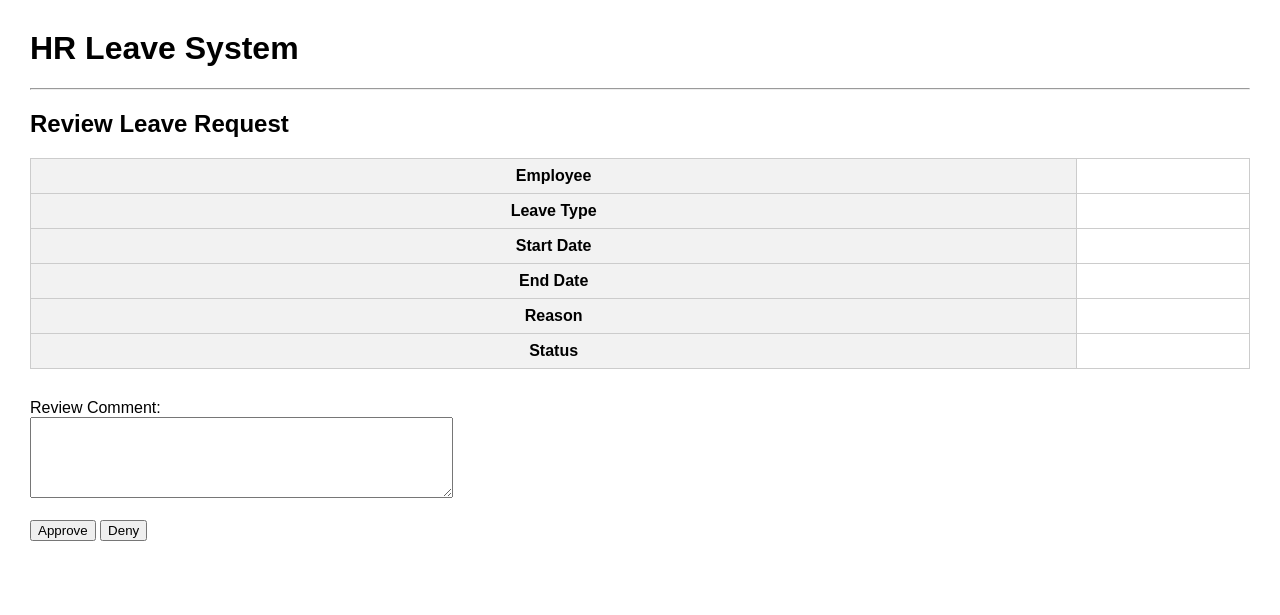
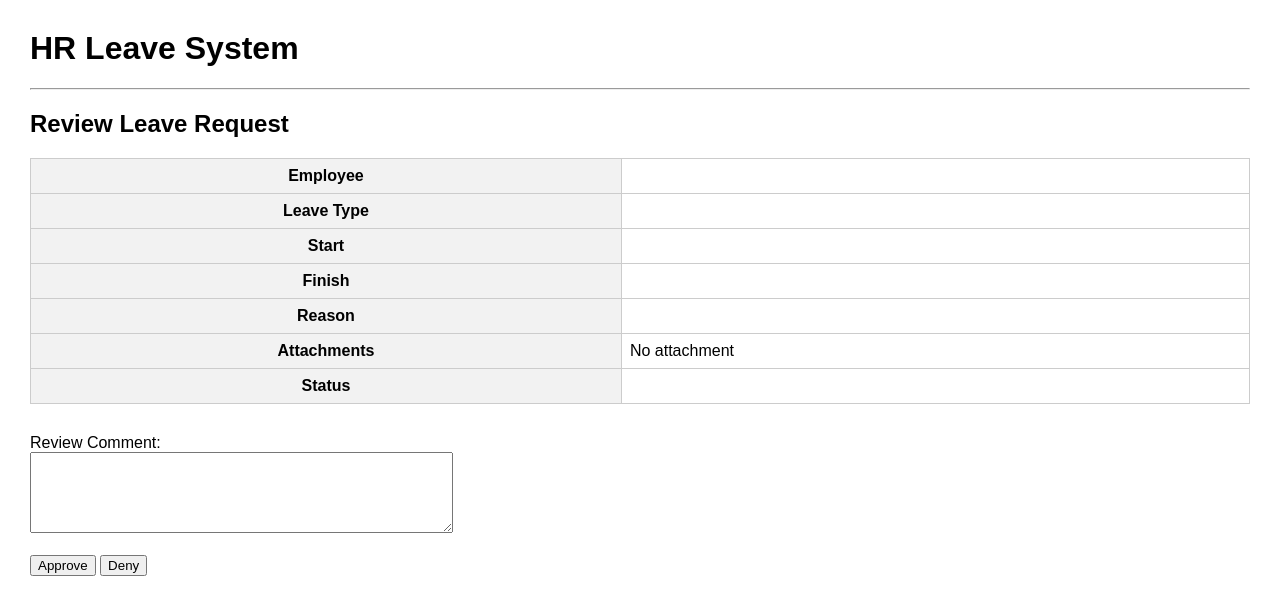
Before and after one commit to gavinczm-bot/hr-system, a Flask app: template templates/review_leave.html in a window 1280 px wide. Shown: the top 615 px of the page. Run offline with Flask 3, Linux system fonts and the light colour scheme; the template is opened without the code that fills it, so the values that code supplies are empty; some libraries are stand-ins or nearby versions.

Commit message:
Add leave request times and attachment upload

```diff
--- a/app.py
+++ b/app.py
@@ -1,5 +1,6 @@
-from flask import Flask, render_template, request, redirect, url_for, session, flash
+from flask import Flask, render_template, request, redirect, url_for, session, flash, send_file
 import os
+import io
 import psycopg2
 from psycopg2.extras import RealDictCursor
 from functools import wraps
@@ -59,6 +60,20 @@ def init_db():
             reviewed_by INTEGER,
             reviewed_at TIMESTAMP,
             review_comment TEXT
+        )
+    """)
+
+    cur.execute("ALTER TABLE leave_requests ADD COLUMN IF NOT EXISTS start_time TIME")
+    cur.execute("ALTER TABLE leave_requests ADD COLUMN IF NOT EXISTS end_time TIME")
+
+    cur.execute("""
+        CREATE TABLE IF NOT EXISTS leave_attachments (
+            id SERIAL PRIMARY KEY,
+            leave_request_id INTEGER NOT NULL REFERENCES leave_requests(id) ON DELETE CASCADE,
+            file_name TEXT NOT NULL,
+            content_type TEXT,
+            file_data BYTEA NOT NULL,
+            uploaded_at TIMESTAMP NOT NULL
         )
     """)
 
@@ -191,7 +206,8 @@ def dashboard():
             SELECT
                 lr.*,
                 e.name AS employee_name,
-                reviewer.username AS reviewer_name
+                reviewer.username AS reviewer_name,
+                (SELECT COUNT(*) FROM leave_attachments la WHERE la.leave_request_id = lr.id) AS attachment_count
             FROM leave_requests lr
             JOIN employee e ON e.id = lr.employee_id
             LEFT JOIN users reviewer ON reviewer.id = lr.reviewed_by
@@ -204,7 +220,8 @@ def dashboard():
         cur.execute("""
             SELECT
                 lr.*,
-                e.name AS employee_name
+                e.name AS employee_name,
+                (SELECT COUNT(*) FROM leave_attachments la WHERE la.leave_request_id = lr.id) AS attachment_count
             FROM leave_requests lr
             JOIN employee e ON e.id = lr.employee_id
             WHERE e.supervisor_id = %s
@@ -241,7 +258,8 @@ def admin_leave_requests():
             lr.*,
             e.name AS employee_name,
             e.department,
-            reviewer.username AS reviewer_name
+            reviewer.username AS reviewer_name,
+            (SELECT COUNT(*) FROM leave_attachments la WHERE la.leave_request_id = lr.id) AS attachment_count
         FROM leave_requests lr
         JOIN employee e ON e.id = lr.employee_id
         LEFT JOIN users reviewer ON reviewer.id = lr.reviewed_by
@@ -295,34 +313,74 @@ def new_leave():
         leave_type = request.form["leave_type"]
         start_date = request.form["start_date"]
         end_date = request.form["end_date"]
+        start_time = request.form.get("start_time", "").strip()
+        end_time = request.form.get("end_time", "").strip()
         reason = request.form["reason"]
+        attachment = request.files.get("attachment")
 
         if end_date < start_date:
             flash("End date cannot be before start date.")
             return redirect(url_for("new_leave"))
 
+        if not start_time or not end_time:
+            flash("Start time and finish time are required.")
+            return redirect(url_for("new_leave"))
+
+        if start_date == end_date and end_time <= start_time:
+            flash("Finish time must be after start time when leave is on the same day.")
+            return redirect(url_for("new_leave"))
+
         conn = get_db()
         cur = conn.cursor()
 
-        cur.execute("""
-            INSERT INTO leave_requests
-                (employee_id, leave_type, start_date, end_date, reason, status, submitted_at)
-            VALUES
-                (%s, %s, %s, %s, %s, 'Pending', %s)
-        """, (
-            user["employee_id"],
-            leave_type,
-            start_date,
-            end_date,
-            reason,
-            datetime.now()
-        ))
+        try:
+            cur.execute("""
+                INSERT INTO leave_requests
+                    (employee_id, leave_type, start_date, end_date, start_time, end_time, reason, status, submitted_at)
+                VALUES
+                    (%s, %s, %s, %s, %s, %s, %s, 'Pending', %s)
+                RETURNING id
+            """, (
+                user["employee_id"],
+                leave_type,
+                start_date,
+                end_date,
+                start_time,
+                end_time,
+                reason,
+                datetime.now()
+            ))
 
-        conn.commit()
+            leave_request_id = cur.fetchone()["id"]
+
+            if attachment and attachment.filename:
+                file_name = os.path.basename(attachment.filename)
+                file_data = attachment.read()
+
+                if file_data:
+                    cur.execute("""
+                        INSERT INTO leave_attachments
+                            (leave_request_id, file_name, content_type, file_data, uploaded_at)
+                        VALUES
+                            (%s, %s, %s, %s, %s)
+                    """, (
+                        leave_request_id,
+                        file_name,
+                        attachment.content_type,
+                        psycopg2.Binary(file_data),
+                        datetime.now()
+                    ))
+
+            conn.commit()
+            flash("Leave request submitted.")
+
+        except Exception as e:
+            conn.rollback()
+            flash("Error submitting leave request: " + str(e))
+
         cur.close()
         conn.close()
 
-        flash("Leave request submitted.")
         return redirect(url_for("dashboard"))
 
     return render_template("leave_form.html")
@@ -352,6 +410,16 @@ def view_leave(request_id):
 
     leave = cur.fetchone()
 
+    attachments = []
+    if leave:
+        cur.execute("""
+            SELECT id, file_name, content_type, uploaded_at
+            FROM leave_attachments
+            WHERE leave_request_id = %s
+            ORDER BY uploaded_at DESC, id DESC
+        """, (request_id,))
+        attachments = cur.fetchall()
+
     cur.close()
     conn.close()
 
@@ -370,7 +438,55 @@ def view_leave(request_id):
     return render_template(
         "view_leave.html",
         leave=leave,
+        attachments=attachments,
         can_review=(is_admin or is_supervisor)
+    )
+
+
+@app.route("/leave/<int:request_id>/attachment/<int:attachment_id>")
+@login_required
+def download_leave_attachment(request_id, attachment_id):
+    user = current_user()
+
+    conn = get_db()
+    cur = conn.cursor()
+
+    cur.execute("""
+        SELECT
+            lr.employee_id,
+            e.supervisor_id,
+            la.file_name,
+            la.content_type,
+            la.file_data
+        FROM leave_attachments la
+        JOIN leave_requests lr ON lr.id = la.leave_request_id
+        JOIN employee e ON e.id = lr.employee_id
+        WHERE la.id = %s
+          AND lr.id = %s
+    """, (attachment_id, request_id))
+
+    attachment = cur.fetchone()
+
+    cur.close()
+    conn.close()
+
+    if not attachment:
+        flash("Attachment not found.")
+        return redirect(url_for("view_leave", request_id=request_id))
+
+    is_admin = user["role"] == "admin"
+    is_owner = user["employee_id"] and attachment["employee_id"] == user["employee_id"]
+    is_supervisor = user["employee_id"] and attachment["supervisor_id"] == user["employee_id"]
+
+    if not is_admin and not is_owner and not is_supervisor:
+        flash("You are not allowed to download this attachment.")
+        return redirect(url_for("dashboard"))
+
+    return send_file(
+        io.BytesIO(attachment["file_data"]),
+        mimetype=attachment["content_type"] or "application/octet-stream",
+        as_attachment=True,
+        download_name=attachment["file_name"]
     )
 
 
@@ -411,6 +527,14 @@ def review_leave(request_id):
         flash("You are not allowed to review this request.")
         return redirect(url_for("dashboard"))
 
+    cur.execute("""
+        SELECT id, file_name, content_type, uploaded_at
+        FROM leave_attachments
+        WHERE leave_request_id = %s
+        ORDER BY uploaded_at DESC, id DESC
+    """, (request_id,))
+    attachments = cur.fetchall()
+
     if request.method == "POST":
         action = request.form["action"]
         review_comment = request.form.get("review_comment", "")
@@ -448,7 +572,7 @@ def review_leave(request_id):
     cur.close()
     conn.close()
 
-    return render_template("review_leave.html", leave=leave)
+    return render_template("review_leave.html", leave=leave, attachments=attachments)
 
 
 # ---------------- ADMIN EMPLOYEES ----------------
--- a/templates/review_leave.html
+++ b/templates/review_leave.html
@@ -14,16 +14,28 @@
         <td>{{ leave.leave_type }}</td>
     </tr>
     <tr>
-        <th>Start Date</th>
-        <td>{{ leave.start_date }}</td>
+        <th>Start</th>
+        <td>{{ leave.start_date }} {{ leave.start_time or '' }}</td>
     </tr>
     <tr>
-        <th>End Date</th>
-        <td>{{ leave.end_date }}</td>
+        <th>Finish</th>
+        <td>{{ leave.end_date }} {{ leave.end_time or '' }}</td>
     </tr>
     <tr>
         <th>Reason</th>
         <td>{{ leave.reason }}</td>
+    </tr>
+    <tr>
+        <th>Attachments</th>
+        <td>
+            {% if attachments %}
+                {% for a in attachments %}
+                    <a href="{{ url_for('download_leave_attachment', request_id=leave.id, attachment_id=a.id) }}">{{ a.file_name }}</a><br>
+                {% endfor %}
+            {% else %}
+                No attachment
+            {% endif %}
+        </td>
     </tr>
     <tr>
         <th>Status</th>
```
Also changed, not shown: templates/admin_leave_requests.html (+6 -4 lines), templates/dashboard.html (+12 -8 lines), templates/leave_form.html (+15 -1 lines), templates/view_leave.html (+18 -4 lines).
